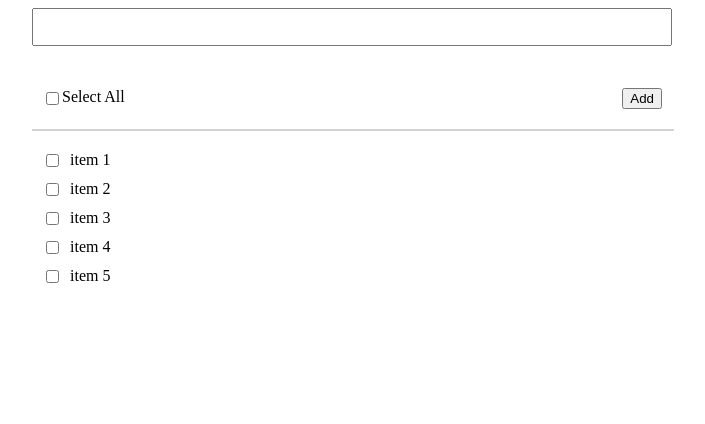
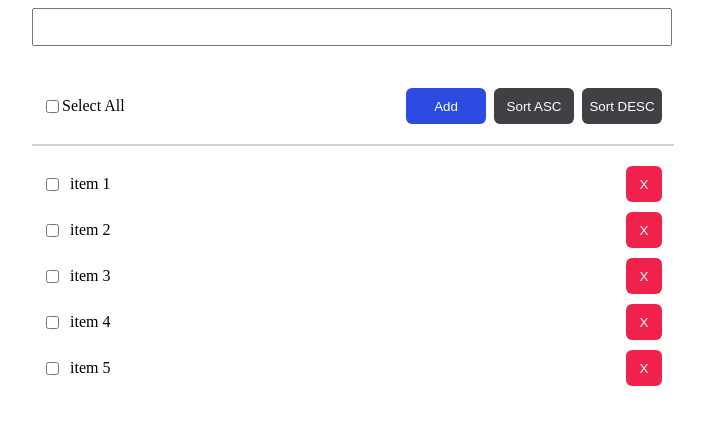
Before and after one commit to chainapsis/live-codeing, a React (Create React App) app: page / in a window 1280 px wide. Shown: the top 424 px of the page, without its empty margins (288-993 px from the left). Built offline with nearby package versions, Linux system fonts and the light colour scheme.

Commit message:
Fix design

```diff
--- a/src/App.tsx
+++ b/src/App.tsx
@@ -23,7 +23,11 @@ function App() {
           <div>Select All</div>
 
           <Styles.Flex1 />
-          <button>Add</button>
+          <Styles.Buttons>
+            <Styles.AddButton>Add</Styles.AddButton>
+            <Styles.SortButton>Sort ASC</Styles.SortButton>
+            <Styles.SortButton>Sort DESC</Styles.SortButton>
+          </Styles.Buttons>
         </Styles.Title>
         <Styles.Divider />
         <Styles.ItemList>
@@ -31,6 +35,8 @@ function App() {
             return (
               <Styles.Item key={item.id}>
                 <input type="checkbox" /> <div>{item.label}</div>
+                <Styles.Flex1 />
+                <Styles.Delete>X</Styles.Delete>
               </Styles.Item>
             );
           })}
--- a/src/styles.ts
+++ b/src/styles.ts
@@ -26,6 +26,7 @@ export const Styles = {
   Title: styled.div`
     display: flex;
     flex-direction: row;
+    align-items: center;
 
     margin-top: 32px;
 
@@ -40,6 +41,7 @@ export const Styles = {
   Item: styled.div`
     display: flex;
     flex-direction: row;
+    align-items: center;
     gap: 8px;
   `,
   Buttons: styled.div`
@@ -47,8 +49,32 @@ export const Styles = {
     flex-direction: row;
     gap: 8px;
   `,
-  Delete: styled.div`
+  AddButton: styled.button`
+    width: 80px;
+    height: 36px;
     cursor: pointer;
+    color: white;
+    border: 0;
+    border-radius: 6px;
+    background-color: #2c4be2;
+  `,
+  SortButton: styled.button`
+    width: 80px;
+    height: 36px;
+    cursor: pointer;
+    color: white;
+    border: 0;
+    border-radius: 6px;
+    background-color: #404045;
+  `,
+  Delete: styled.button`
+    width: 36px;
+    height: 36px;
+    cursor: pointer;
+    color: white;
+    border: 0;
+    border-radius: 6px;
+    background-color: #f0224b;
   `,
   Flex1: styled.div`
     flex: 1;
```
